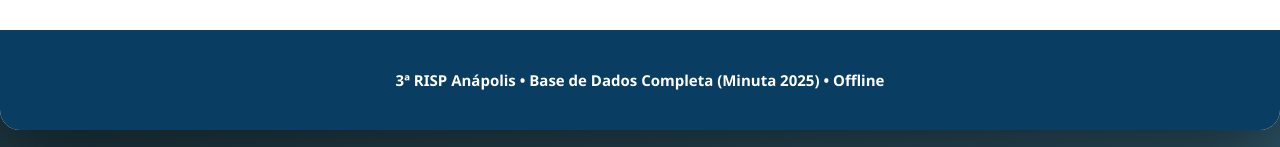
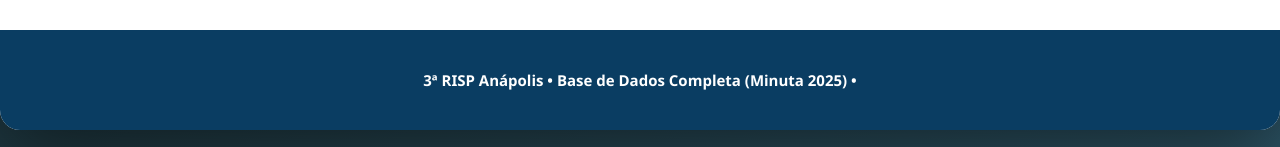
Before and after one commit to copom3crpm/3rispanapolis, a plain HTML site: page index.html in a window 1280 px wide. Shown: the part 900-1047 px from the top of the page. Drawn offline with nearby package versions, Linux system fonts and the light colour scheme.

Commit message:
Update index.html

```diff
--- a/index.html
+++ b/index.html
@@ -79,7 +79,7 @@
     </div>
 
     <div class="footer">
-        <strong>3ª RISP Anápolis • Base de Dados Completa (Minuta 2025) • Offline</strong>
+        <strong>3ª RISP Anápolis • Base de Dados Completa (Minuta 2025) • </strong>
     </div>
 </div>
 
```
